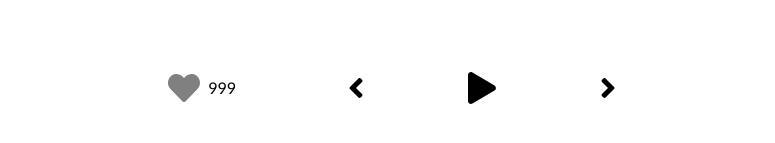
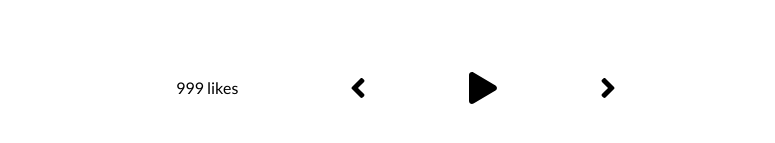
Before and after one commit to calumnguyen/gondathanh, a React (Create React App) app: page / in a window 1280 px wide. Shown: the part 599-742 px from the top of the page, without its empty margins (248-1023 px from the left). Built offline with nearby package versions, Linux system fonts and the light colour scheme.

Commit message:
Implement a locally working Like button!
This basically works, but for now we don't persist any data, because we don't have a back-end server!

```diff
--- a/src/App.js
+++ b/src/App.js
@@ -4,7 +4,8 @@ import Song from './components/Song';
 import Library from './components/Library';
 import Nav from './components/Nav';
 import './styles/app.scss';
-import { getSongs } from './data';
+import { getSongs, getLike, saveLike } from './data';
+import { useAuth0 } from '@auth0/auth0-react';
 
 function App() {
   const [songs, setSongs] = useState(getSongs());
@@ -16,6 +17,7 @@ function App() {
     duration: 0,
     animationPercentage: 0,
   });
+  const { isAuthenticated, user } = useAuth0();
 
   const timeUpdateHandler = (e) => {
     const current = e.target.currentTime;
@@ -39,6 +41,17 @@ function App() {
     if (isPlaying) audioRef.current.play();
   };
 
+  const setLikedHandler = async ({user, songId, liked}) => {
+    // increment or decrement the likeCount in state
+    setCurrentSong({
+      ...currentSong,
+      likeCount: liked ? currentSong.likeCount + 1 : currentSong.likeCount - 1
+    });
+
+    // call setLike to persist the change to the count
+    saveLike({ user, songId, liked })
+  }
+
   return (
     <div className={`App ${libraryStatus ? 'library-active' : ''}`}>
       <Nav libraryStatus={libraryStatus} setLibraryStatus={setLibraryStatus} />
@@ -51,6 +64,8 @@ function App() {
         audioRef={audioRef}
         currentSong={currentSong}
         setCurrentSong={setCurrentSong}
+        isLiked={isAuthenticated && getLike({user, songId: currentSong.id})}
+        setLiked={isAuthenticated ? (liked) => setLikedHandler({user, songId: currentSong.id, liked}) : null}
         isPlaying={isPlaying}
         setIsPlaying={setIsPlaying}
         timeUpdateHandler={timeUpdateHandler}
--- a/src/components/Player.js
+++ b/src/components/Player.js
@@ -1,6 +1,5 @@
 import React, { useState } from 'react';
 import { FontAwesomeIcon } from '@fortawesome/react-fontawesome';
-import { useAuth0 } from '@auth0/auth0-react';
 import {
   faPlay,
   faAngleLeft,
@@ -18,6 +17,8 @@ const Player = ({
   songs,
   setSongs,
   setSongInfo,
+  isLiked,
+  setLiked,
   songInfo,
   timeUpdateHandler,
   songEndHandler,
@@ -85,7 +86,18 @@ const Player = ({
     transform: `translateX(${songInfo.animationPercentage}%)`,
   };
 
-  const { isAuthenticated } = useAuth0();
+  const LikeButton = ({ isLiked, setLiked}) => {
+    if (!setLiked) {
+      return ''
+    }
+
+    return <FontAwesomeIcon
+      onClick={() => setLiked(!isLiked)}
+      icon={faHeart}
+      size='2x'
+      className={`${isLiked ? 'active-heart' : 'inactive-heart'}`}
+    />
+  }
 
   return (
     <div className='player'>
@@ -110,14 +122,8 @@ const Player = ({
       </div>
       <div className='play-control'>
         <div className='liked-track'>
-          <FontAwesomeIcon
-            onClick={() => skipTrackHandler('skip-forward')}
-            icon={faHeart}
-            size='2x'
-            className={`${isAuthenticated ? 'active-heart' : 'inactive-heart'}`}
-          />
-
-          <p>{currentSong.likeCount}</p>
+          <LikeButton isLiked={isLiked} setLiked={setLiked} />
+          <p>{currentSong.likeCount} likes</p>
         </div>
 
         <FontAwesomeIcon
--- a/src/data.js
+++ b/src/data.js
@@ -1,7 +1,6 @@
 import { v4 as uuidv4 } from 'uuid';
 
-export const getSongs = () => (
-  [
+const songData = [
   {
     id: uuidv4(),
     name: 'Nhăng nhít nhảm nhí',
@@ -70,4 +69,29 @@ export const getSongs = () => (
   //   likeCount: 0,
   // },
 ]
-)
+
+// A temporary, local data store
+// Eventually we'll get this data from a service
+const likedSongs = songData.reduce((songLikeHash, song) => {
+  // For now we'll pretend the user has only already liked the first song
+  if (song.id === songData[0].id) {
+    songLikeHash[song.id] = true
+  } else {
+    songLikeHash[song.id] = false
+  }
+  return songLikeHash
+}, {})
+
+// Returns true if this user likes the current song
+// In the future we'd get this info from our server & make this async
+export const getLike = ({ user, songId }) => {
+  return likedSongs[songId]
+}
+
+// Mark this song as liked (or not) for the given user
+// In the future we'd get this info from our server & make this async
+export const saveLike = ({ user, songId, liked }) => {
+  likedSongs[songId] = liked;
+}
+
+export const getSongs = () => songData
```
Lines whose indentation alone changed are shown as unchanged.
